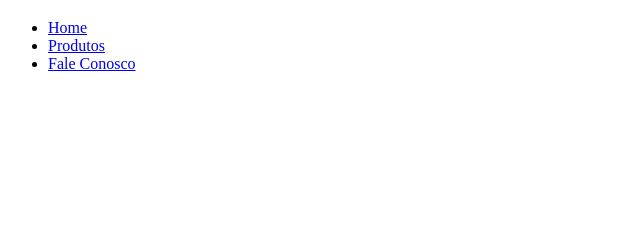
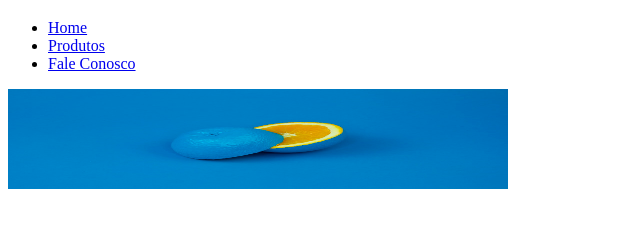
Before and after one commit to RoberthGuimaro/Devaria-HTML, a plain HTML site: page index.html in a window 1280 px wide. Shown: the part 61-288 px from the top of the page, without its empty margins (0-640 px from the left). Drawn offline with Linux system fonts and the light colour scheme.

Commit message:
Insert_Main_Section

```diff
--- a/index.html
+++ b/index.html
@@ -17,5 +17,11 @@
                 </ul>
             </nav>
         </header>
+        <main>
+            <section>
+                <img src="Image/fotoAzulLaranja.jpg"
+                width="500" height="100" alt="Devaria Olaá Mundo">
+            </section>
+        </main>
     </body>
 </html>
```
Also changed, not shown: Image/fotoAzulLaranja.jpg (added).
